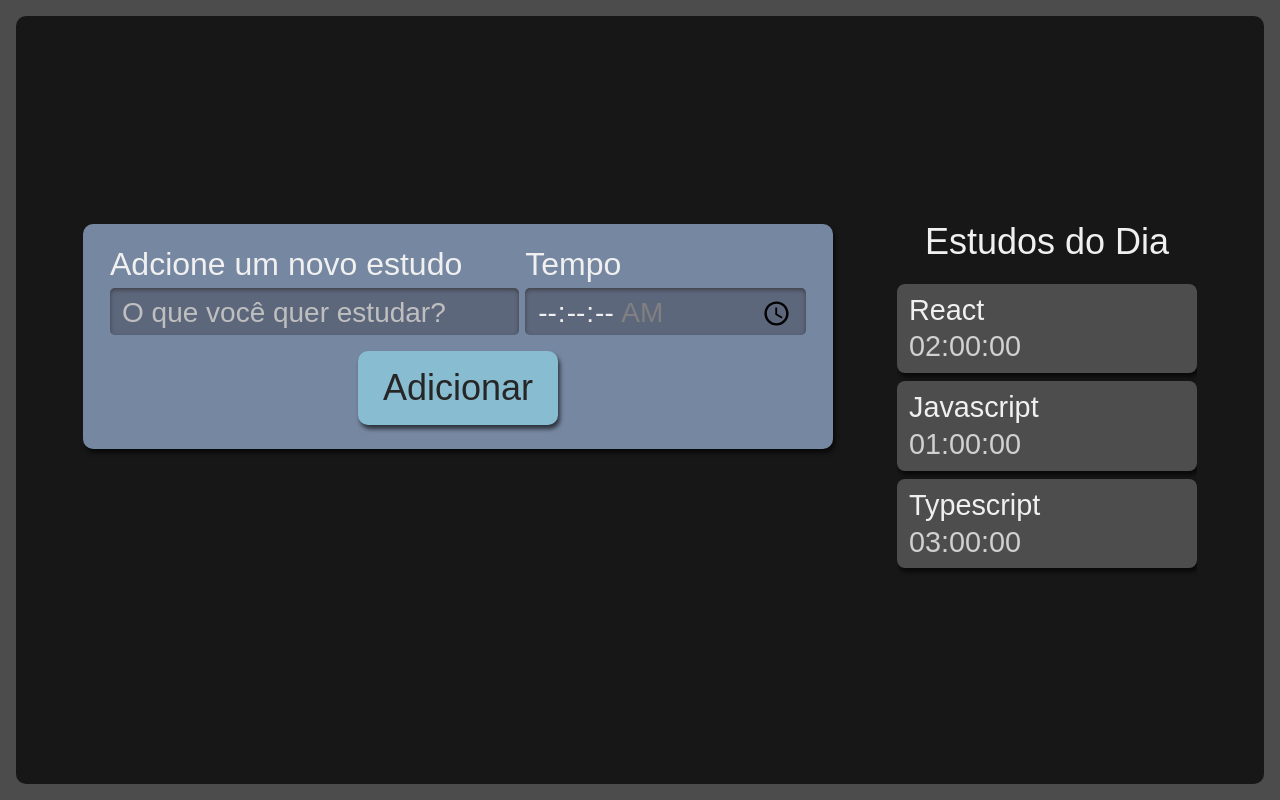
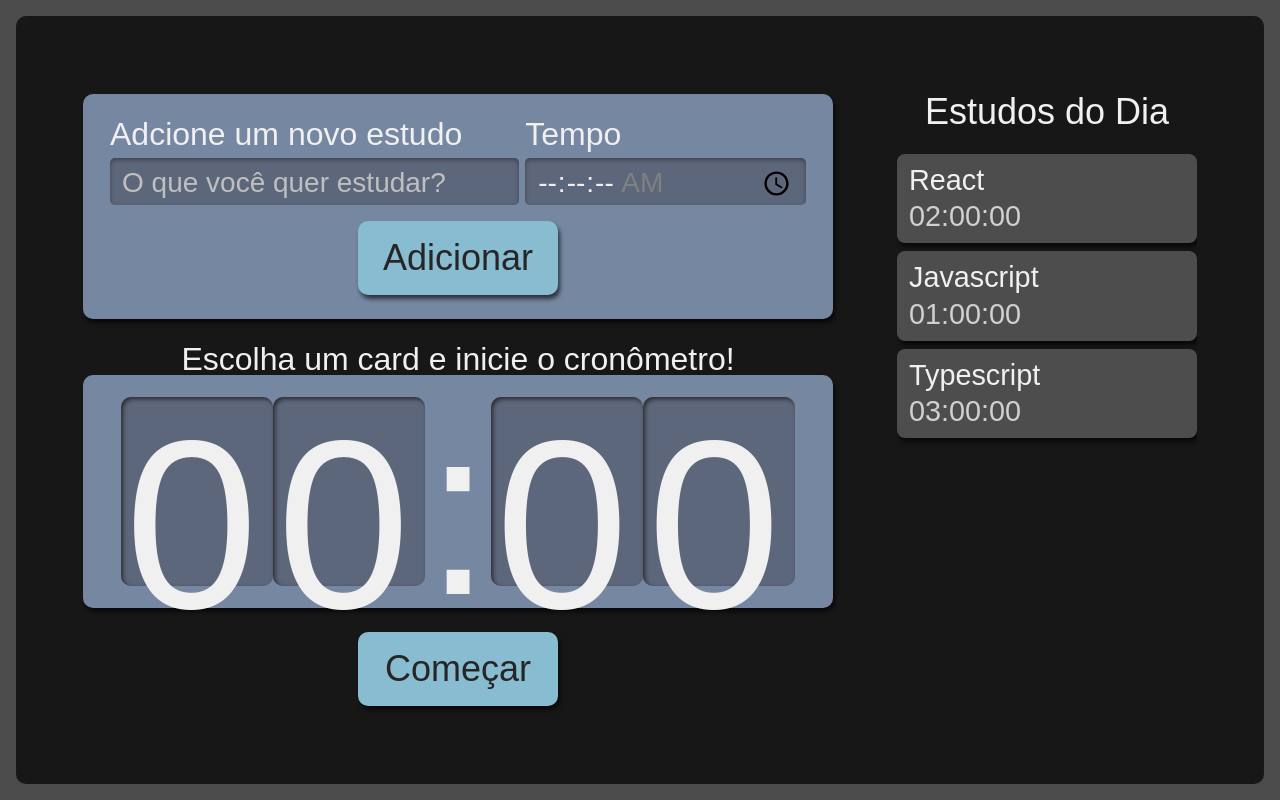
Before and after one commit to matheuscarvalheira/Alura-Studies, a React (Create React App) app: page / in a window 1280 px wide. Built offline with nearby package versions, Linux system fonts and the light colour scheme.

Commit message:
embedding the stopwatch in the app

```diff
--- a/src/pages/App.tsx
+++ b/src/pages/App.tsx
@@ -1,14 +1,15 @@
-import React from 'react';
-import Form from '../components/Form';
-import List from '../components/List';
-import style from  './App.module.scss';
-
+import React from "react";
+import Form from "../components/Form";
+import List from "../components/List";
+import Stopwatch from "../components/Stopwatch";
+import style from "./App.module.scss";
 
 function App() {
   return (
     <div className={style.AppStyle}>
-     <Form />
-     <List />
+      <Form />
+      <List />
+      <Stopwatch />
     </div>
   );
 }
```
